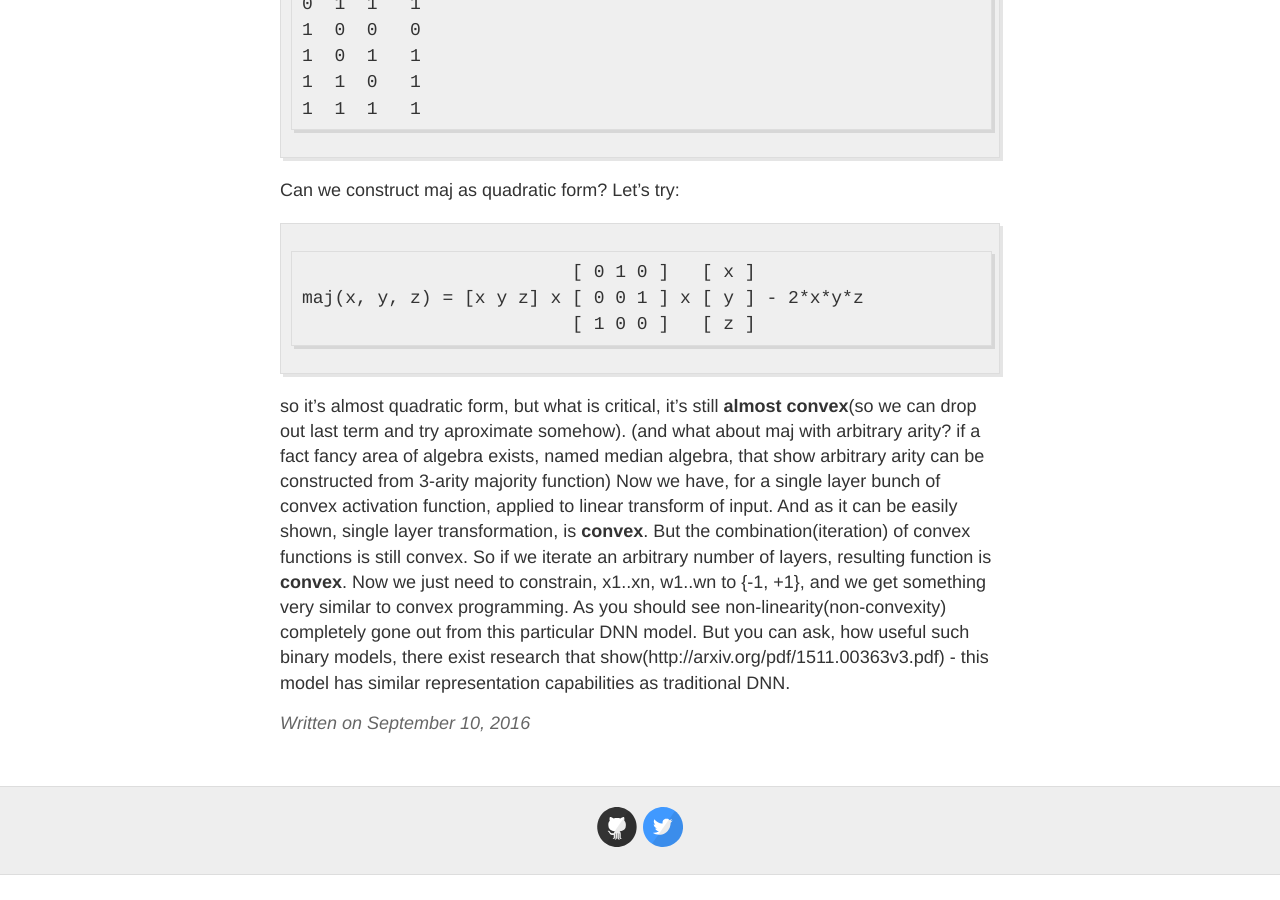
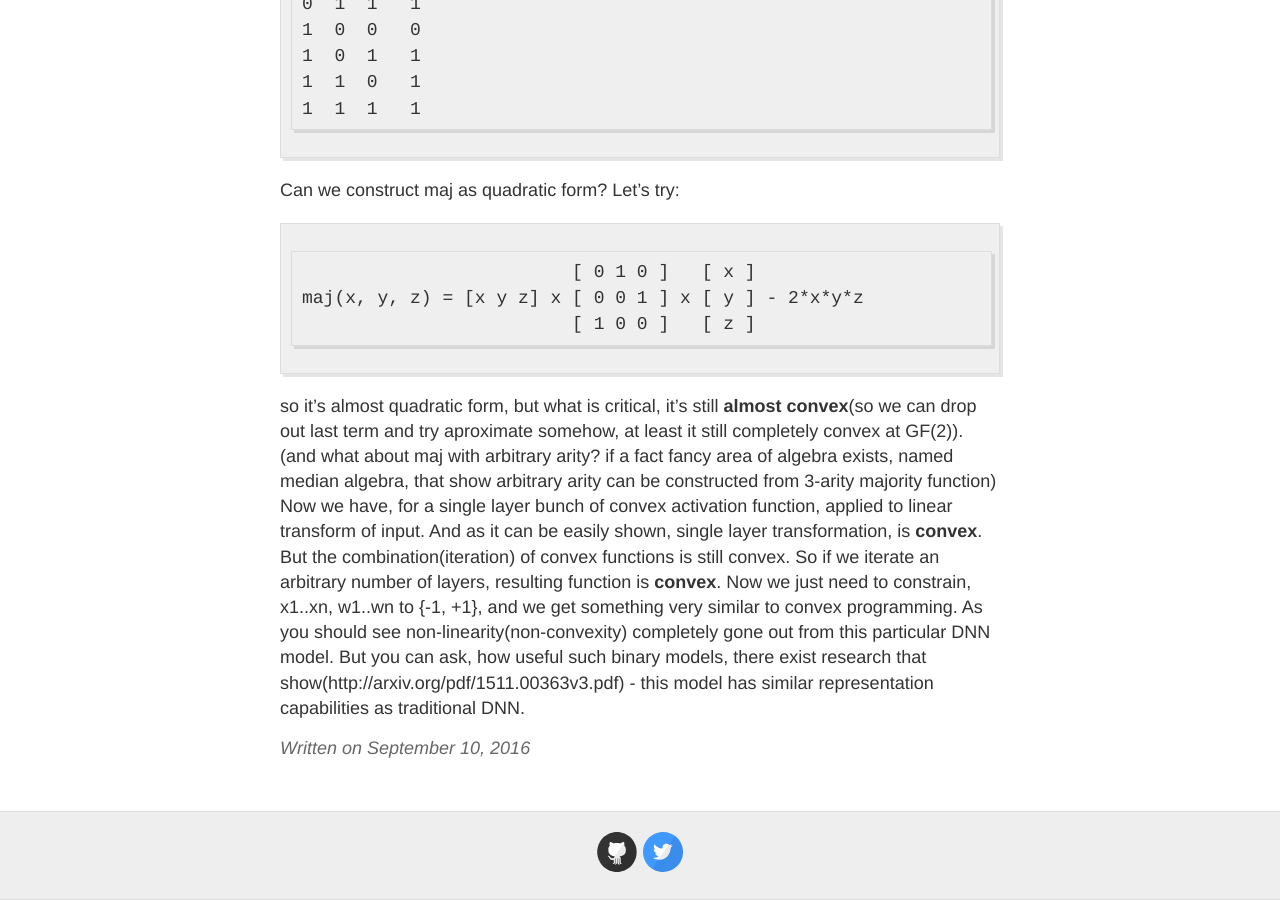
Before and after one commit to xmvlad/xmvlad.github.io, a Jekyll site: the page built from _posts/2016-9-10-Is-Binary-DNN-Model-Convex.md, in a window 1280 px wide and 900 px high, scrolled down 1028 px. Built offline with Jekyll 4.4.1, drawn with Linux system fonts in a browser that asks for light colours; before the commit the page ends 1903 px from its top, so only the background shows below that.

Commit message:
Binary DNN model convexity fix up 6

```diff
--- a/_posts/2016-9-10-Is-Binary-DNN-Model-Convex.md
+++ b/_posts/2016-9-10-Is-Binary-DNN-Model-Convex.md
@@ -36,7 +36,7 @@ Can we construct maj as quadratic form? Let's try:
     maj(x, y, z) = [x y z] x [ 0 0 1 ] x [ y ] - 2*x*y*z
                              [ 1 0 0 ]   [ z ]
 
-so it's almost quadratic form, but what is critical, it's still **almost convex**(so we can drop out last term and try aproximate somehow).
+so it's almost quadratic form, but what is critical, it's still **almost convex**(so we can drop out last term and try aproximate somehow, at least it still completely convex at GF(2)).
 (and what about maj with arbitrary arity? if a fact fancy area of algebra exists, named median algebra, that show arbitrary arity can be constructed from 3-arity majority function)
 Now we have, for a single layer bunch of convex activation function, applied to linear transform of input.
 And as it can be easily shown, single layer transformation, is **convex**. But the combination(iteration) of convex functions is still convex.
```
